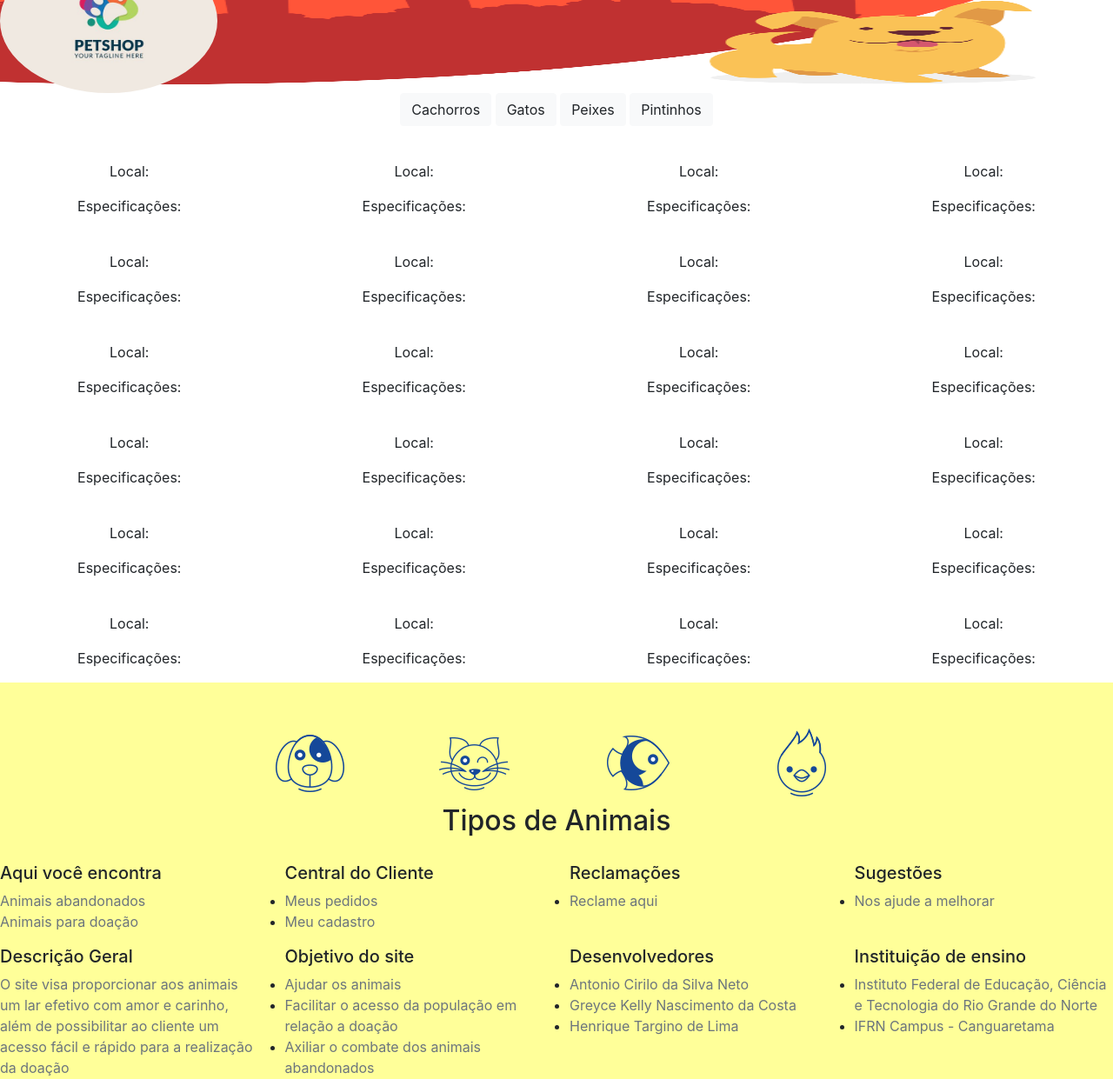
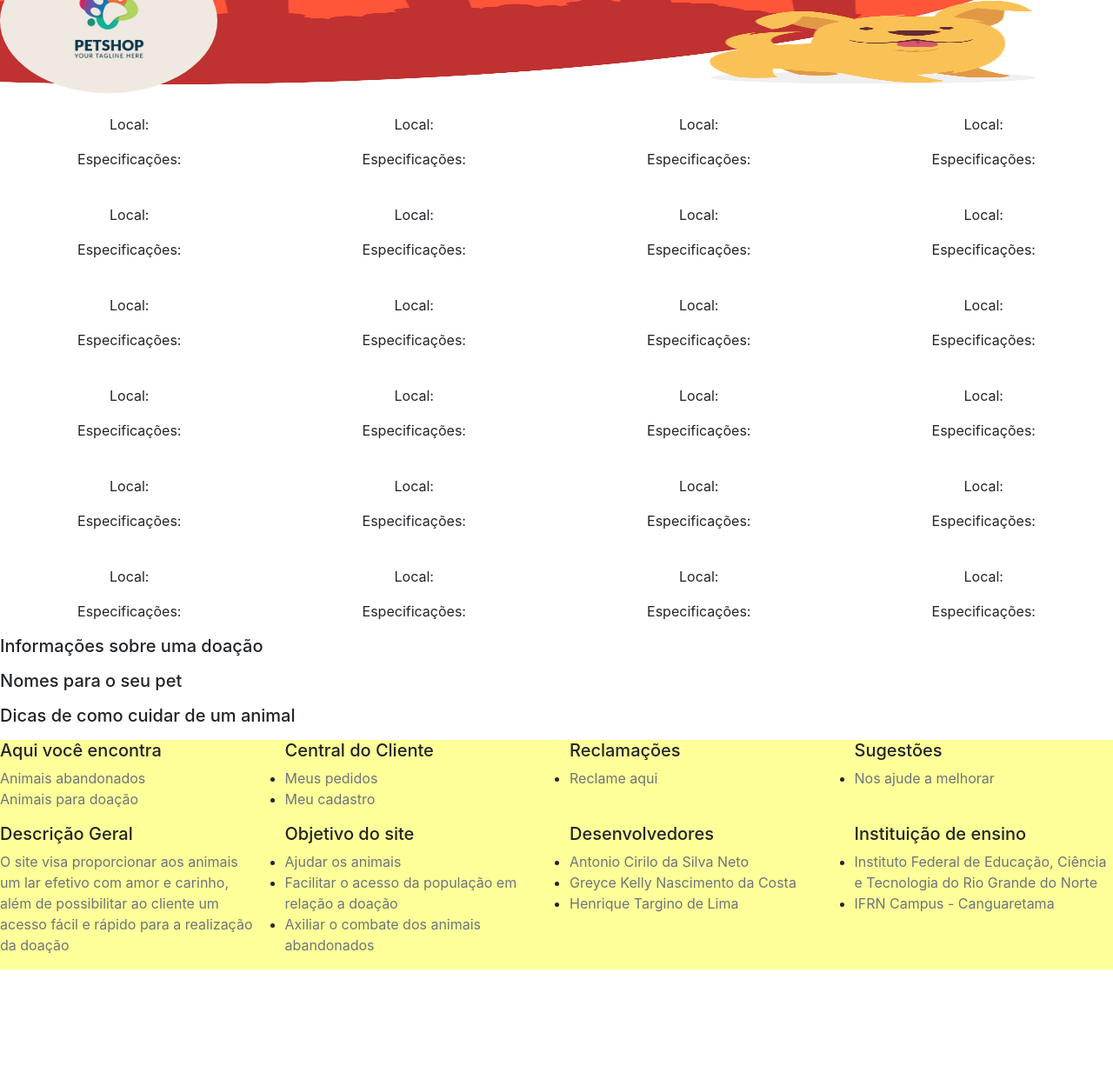
Before and after one commit to brunogomesifrn/info318doacao, a plain HTML site: page index.html in a window 1280 px wide. Shown: the part 59-1300 px from the top of the page at 87% size. After the commit the page ends 1174 px from the top, so only its background shows below. Drawn offline with nearby package versions, Linux system fonts and the light colour scheme.

Commit message:
adcionei div sobre informaçoes

```diff
--- a/index.html
+++ b/index.html
@@ -61,17 +61,6 @@
 
 
 		</header>
-
-		<div class="row">
-			<div class="col-12 centro">
-				<p>
-				<button type="button" class="btn btn-light">Cachorros</button>
-				<button type="button" class="btn btn-light">Gatos</button>
-				<button type="button" class="btn btn-light">Peixes</button>
-				<button type="button" class="btn btn-light">Pintinhos</button>
-			</p>
-			</div>
-		</div>
 
 		<div class="row">
 			<div class="col-md-3">
@@ -206,31 +195,29 @@
 				<p>Especificações:</p>
 			</div>
 
-
 		</div>
 
+	<div class="row">
+		<div class="col-12">
+			<h5>Informações sobre uma doação</h5>
+			<p></p>
+		</div>
+
+		<div class="col-12">
+			<h5>Nomes para o seu pet</h5>
+			<p></p>
+		</div>
+
+		<div class="col-12">
+			<h5>Dicas de como cuidar de um animal</h5>
+			<p></p>
+		</div>
+
+	</div>
+
 		<footer>
-			<div class="row">
-				<div class="col-12 animais">
-					<p>
-					<img src="imagens/cao.png" class="img-fluid">
-					<img src="imagens/gato.png" class="img-fluid">
-					<img src="imagens/peixe.png" class="img-fluid">
-					<img src="imagens/pinto.png" class="img-fluid">
-					</p>
-				</div>
-			</div>
-
-			<div class="row">
-				<div class="col-12 tipo">
-					<h2>Tipos de Animais</h2>
-				</div>
-
-			</div>
 
 		<div class="row">
-
-
 	<div class="col-6 col-md-3">
 		<h5>Aqui você encontra</h5>
         <ul class="list-unstyled text-small">
```
